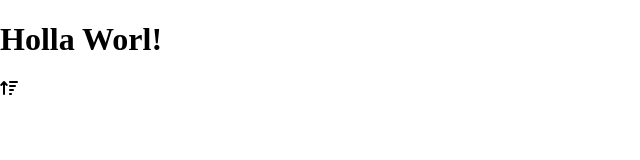
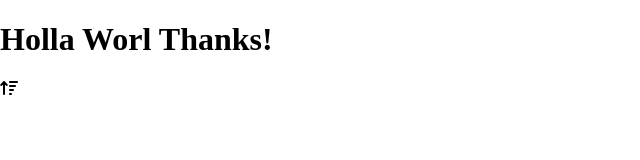
Before and after one commit to ramesh2543270/template-test, a plain HTML site: page index.html in a window 1280 px wide. Shown: the whole page, without its empty margins (0-640 px from the left). Drawn offline with Linux system fonts and the light colour scheme.

Commit message:
Testing Change

```diff
--- a/index.html
+++ b/index.html
@@ -11,7 +11,7 @@
 
 </head>
 <body>
-    <h1>Holla Worl!</h1>
+    <h1>Holla Worl Thanks!</h1>
     <i class="fa-solid fa-arrow-up-wide-short"></i>
     <!-- Script -->
     <script src="script.js"></script>
```
